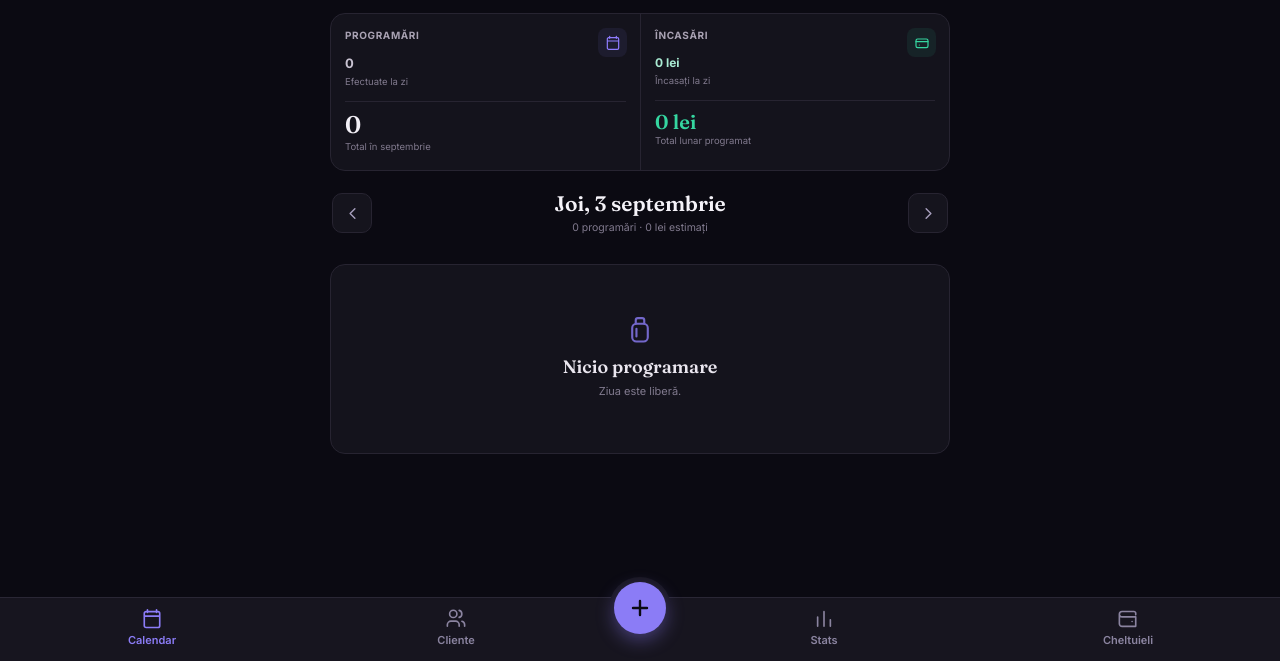
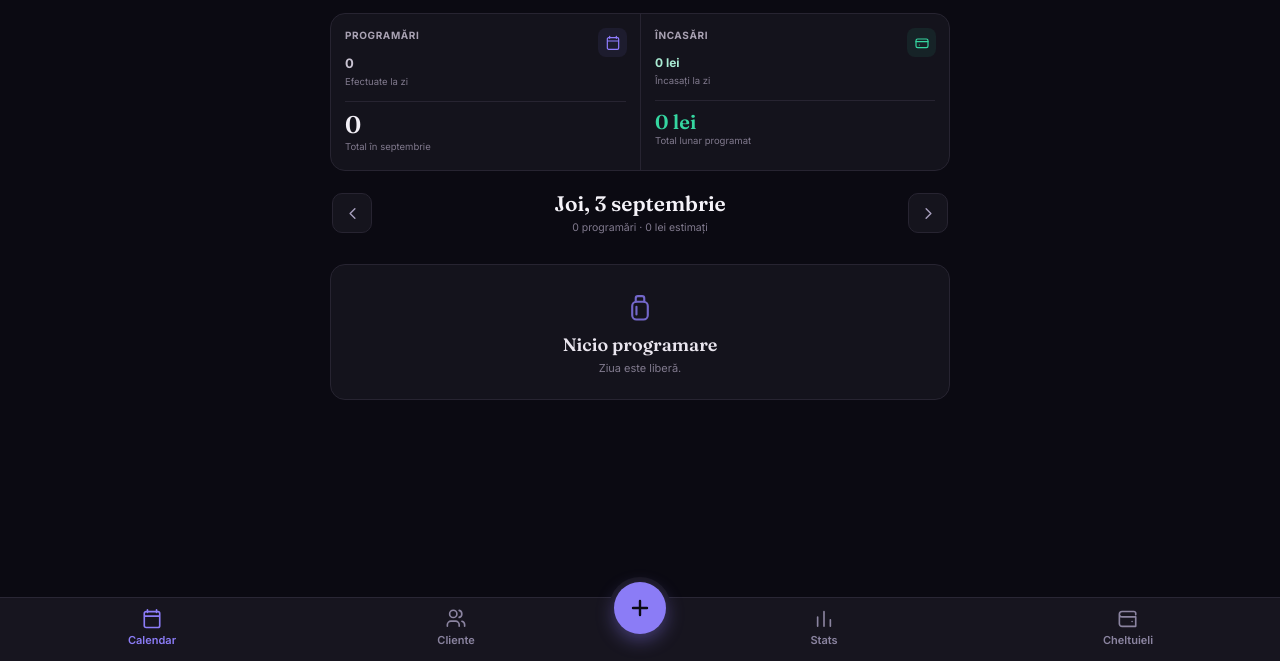
Before and after one commit to MariusD97/Salon_Test, a plain HTML site: page index.html in a window 1280 px wide. Shown: the part 139-800 px from the top of the page. Drawn offline with Linux system fonts and the light colour scheme; no server answers.

Commit message:
Add files via upload

```diff
--- a/style.css
+++ b/style.css
@@ -2212,18 +2212,18 @@ body.calendar-view-open { padding-top: 0; }
 .agenda-new-client { align-self: flex-start; margin-top: 3px; padding: 2px 6px; border-radius: 5px; background: rgba(143, 124, 255, 0.08); color: #9B8BFF; font-size: 8.5px; }
 
 .agenda-empty {
-  min-height: 190px;
+  min-height: 136px;
   display: flex;
   flex-direction: column;
   align-items: center;
   justify-content: center;
-  padding: 30px 16px 24px;
+  padding: 18px 16px;
   border: 1px solid #272431;
   border-radius: 15px;
   background: #14131C;
 }
 .agenda-empty h3 { color: #EAE6EF; font-size: 18px; }
-.agenda-empty p { margin: 6px 0 14px; color: #817A8E; font-size: 11px; }
+.agenda-empty p { margin: 5px 0 0; color: #817A8E; font-size: 11px; }
 .next-appointment {
   margin-top: 10px;
   padding: 13px 14px;
```
